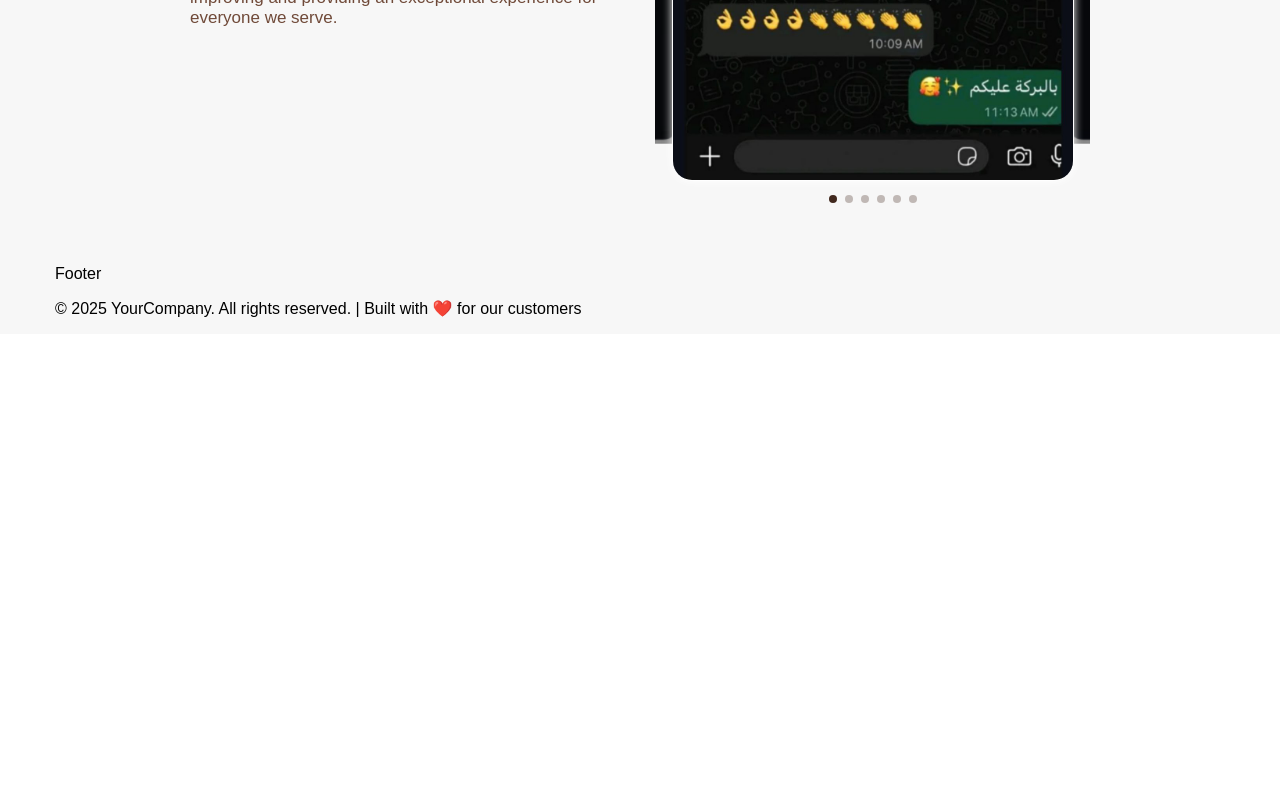
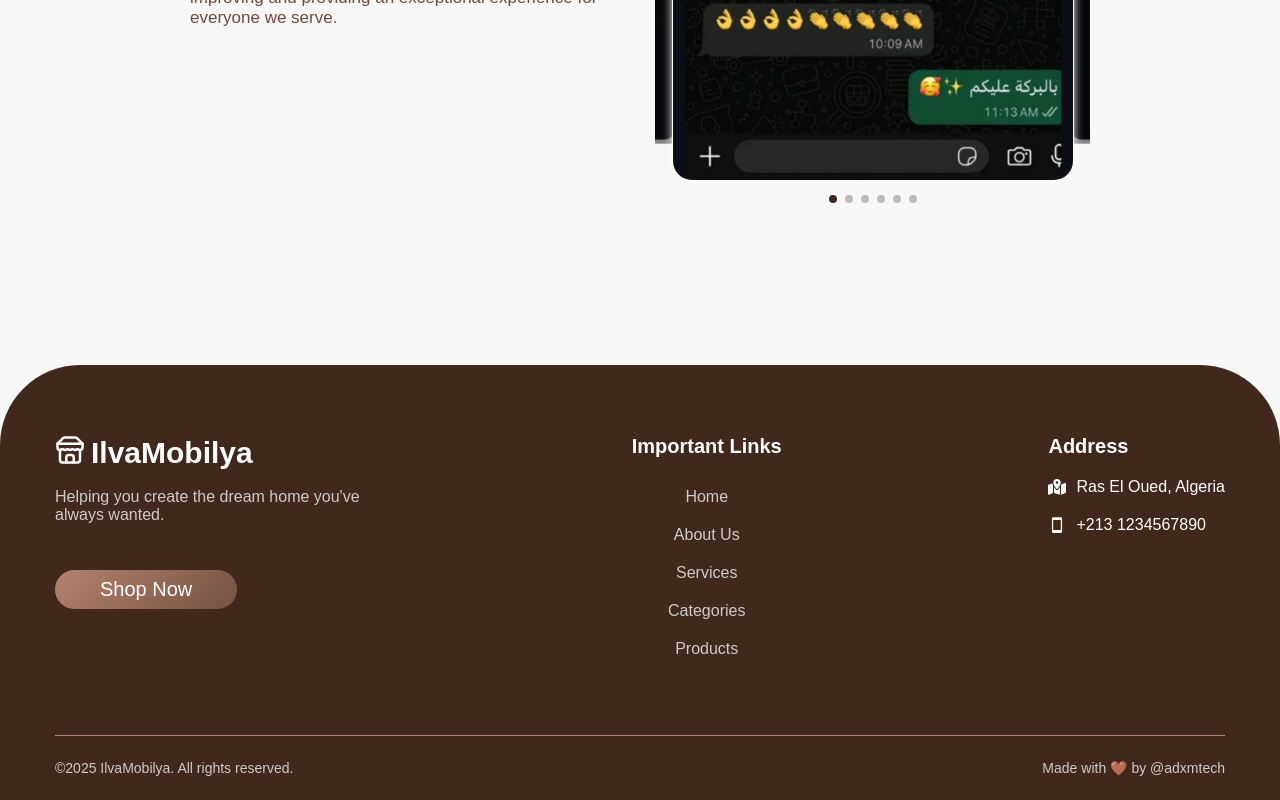
Before and after one commit to AdamKhelladi/ilvamobilya-store, a React (Create React App) app: page / in a window 1280 px wide. Shown: the part 4037-4837 px from the top of the page. Before the commit the page ends 4371 px from the top, so only its background shows below. Built offline with nearby package versions, Linux system fonts and the light colour scheme.

Commit message:
Add styles to Footer component

```diff
--- a/src/App.css
+++ b/src/App.css
@@ -25,7 +25,7 @@
 }
 
 ::selection {
-  background: var(--text-primary); /* background color */
+  background: #000; /* background color */
   color: #fff;         /* text color */
 }
 
--- a/src/components/Footer/Footer.css
+++ b/src/components/Footer/Footer.css
@@ -0,0 +1,142 @@
+.footer-container {
+  margin-top: 100px;
+  background-color: var(--text-primary);
+  border-top-left-radius: 80px;
+  border-top-right-radius: 80px;
+}
+
+.footer-container .content {
+  padding: 70px 0;
+  display: flex;
+  align-items: center;
+  justify-content: space-between;
+  gap: 20px;
+}
+
+.footer-container .content > div {
+  /* background-color: rgba(255, 0, 0, 0.479); */
+  height: 230px;
+}
+
+.footer-container .content .left-footer {
+  width: 100%;
+  max-width: 310px;
+}
+
+.footer-container .content .left-footer .name {
+  display: flex;
+  align-items: center;
+  gap: 6px;
+}
+
+.footer-container .content .left-footer .name .footer-icon {
+  color: #fff;
+  font-size: 30px;
+  margin-bottom: 7px;
+}
+
+.footer-container .content .left-footer .name h1 {
+  font-size: 30px;
+  margin: 0;
+  color: #fff;
+  user-select: none;
+}
+
+.footer-container .content .left-footer p {
+  font-size: 17;
+  color: #ccc;
+}
+
+.footer-container .content .left-footer button {
+  border: none;
+  outline: none;
+  margin-top: 30px;
+  padding: 8px 45px;
+  border-radius: 24px;
+  background: linear-gradient(135deg, var(--border-color), var(--text-primary));
+  background-size: 200%;
+  background-position: left;
+  font-size: 20px;
+  font-weight: 500;
+  cursor: pointer;
+  transition: background-position 0.4s ease, transform 0.3s ease;
+}
+.footer-container .content .left-footer button:hover {
+  background-position: right;
+  color: #fff;
+  transform: translateY(3px);
+}
+.footer-container .content .left-footer button a {
+  text-decoration: none;
+  color: #fff;
+}
+
+.footer-container .content .footer-links h1 {
+  font-size: 20px;
+  margin: 0 0 20px;
+  color: #fff;
+  user-select: none;
+}
+
+.footer-container .content .footer-links > div {
+  text-align: center;
+  padding: 10px 0;
+}
+
+.footer-container .content .footer-links a {
+  color: #ccc;
+  text-decoration: none;
+  cursor: pointer;
+  transition: .3s;
+}
+.footer-container .content .footer-links a:hover {
+  color: #FFF;
+}
+
+.footer-container .content .right-footer .address > div {
+  color: #fff;
+  display: flex;
+  align-items: center;
+  gap: 10px;
+  margin-bottom: 20px;
+}
+
+.footer-container .content .right-footer .address h1 {
+  font-size: 20px;
+  margin: 0 0 20px;
+  color: #fff;
+  user-select: none;
+}
+
+.footer-container .content .right-footer .address > div p {
+  margin: 0;
+}
+
+.footer-container .content .right-footer .address .info-icon {
+  font-size: 18px;
+}
+
+.footer-container .footer-text {
+  display: flex;
+  align-items: center;
+  justify-content: space-between;
+  gap: 10px;
+  border-top: 1px solid var(--border-color);
+  padding: 10px 0;
+}
+
+.footer-container .footer-text p {
+  font-size: 14px;
+  color: #ccc;
+}
+
+@media (max-width: 600px) {
+  .footer-container .footer-text {
+    flex-direction: column;
+    gap: 0;
+  }
+  .footer-container .footer-text p {
+    font-size: 12px;
+    margin: 5px 0 0;
+  }
+}
--- a/src/components/Footer/Footer.js
+++ /dev/null
@@ -1,15 +0,0 @@
-import "./Footer.css";
-
-export default function Footer() {
-  return (
-    <div className="Footer-container">
-      <div className="container">
-        <div className="content">Footer</div>
-        <p className="footer-text">
-          © {new Date().getFullYear()} YourCompany. All rights reserved. | Built
-          with ❤️ for our customers
-        </p>
-      </div>
-    </div>
-  );
-}
--- /dev/null
+++ b/src/components/Footer/Footer.jsx
@@ -0,0 +1,64 @@
+import "./Footer.css";
+
+import { FaMapLocationDot } from "react-icons/fa6";
+import { IoMdPhonePortrait } from "react-icons/io";
+import { LuStore } from "react-icons/lu";
+
+export default function Footer() {
+  const FooterLinks = [
+    { id: 1, name: "Home", link: "/#home" },
+    { id: 3, name: "About Us", link: "/#about" },
+    { id: 4, name: "Services", link: "/#services" },
+    { id: 2, name: "Categories", link: "/#categories" },
+    { id: 5, name: "Products", link: "/#products" },
+  ];
+
+  return (
+    <div className="footer-container">
+      <div className="container">
+        <div className="content">
+          <div className="left-footer">
+            <div className="name">
+              <LuStore className="footer-icon" />
+              <h1>IlvaMobilya</h1>
+            </div>
+            <p>Helping you create the dream home you've always wanted.</p>
+            <button>
+              <a href="#products">Shop Now</a>
+            </button>
+          </div>
+
+          <div className="footer-links">
+            <h1>Important Links</h1>
+            {FooterLinks.map((item) => (
+              <div key={item.id}>
+                <a href={item.link}>{item.name}</a>
+              </div>
+            ))}
+          </div>
+
+          <div className="right-footer">
+            <div className="address">
+              <h1>Address</h1>
+              <div className="location">
+                <FaMapLocationDot className="info-icon" />
+                <p>Ras El Oued, Algeria</p>
+              </div>
+              <div className="phone">
+                <IoMdPhonePortrait className="info-icon" />
+                <p>+213 1234567890</p>
+              </div>
+              <div className="social-media"></div>
+            </div>
+          </div>
+        </div>
+
+        <div className="footer-text">
+          <p>©{new Date().getFullYear()} IlvaMobilya. All rights reserved.</p>
+          {/* <p>Built with 🤎 for our customers</p> */}
+          <p>Made with 🤎 by @adxmtech</p>
+        </div>
+      </div>
+    </div>
+  );
+}
```
